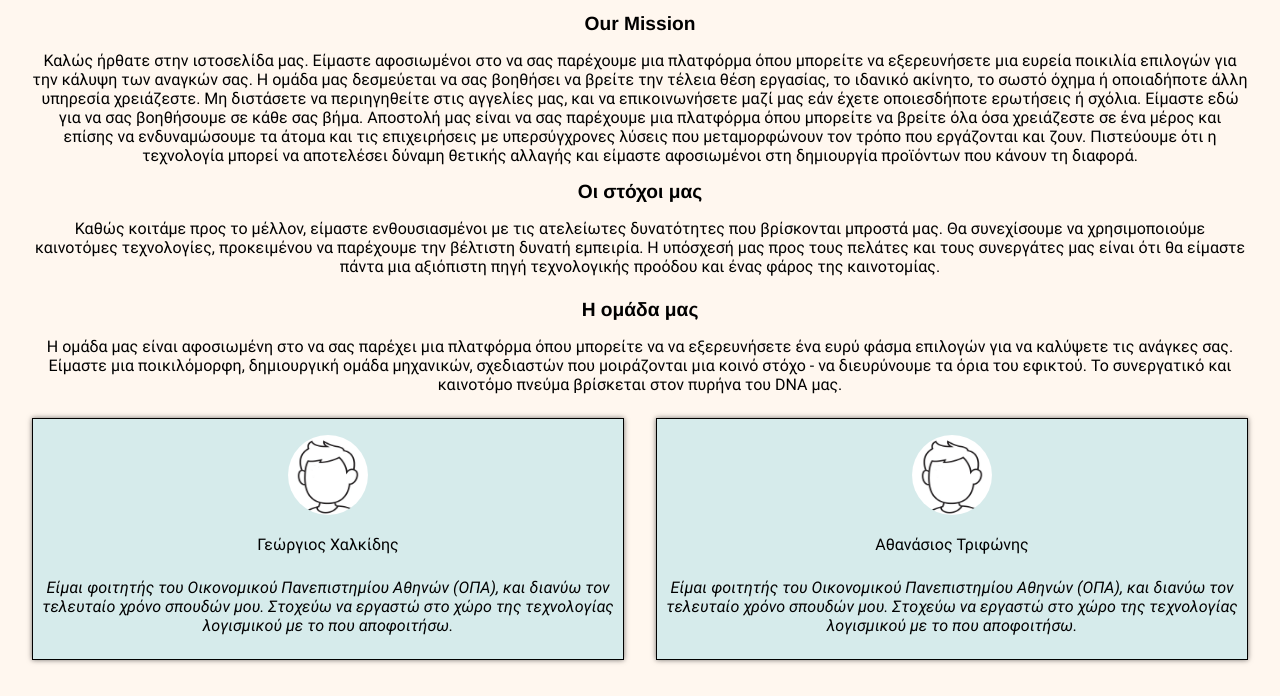
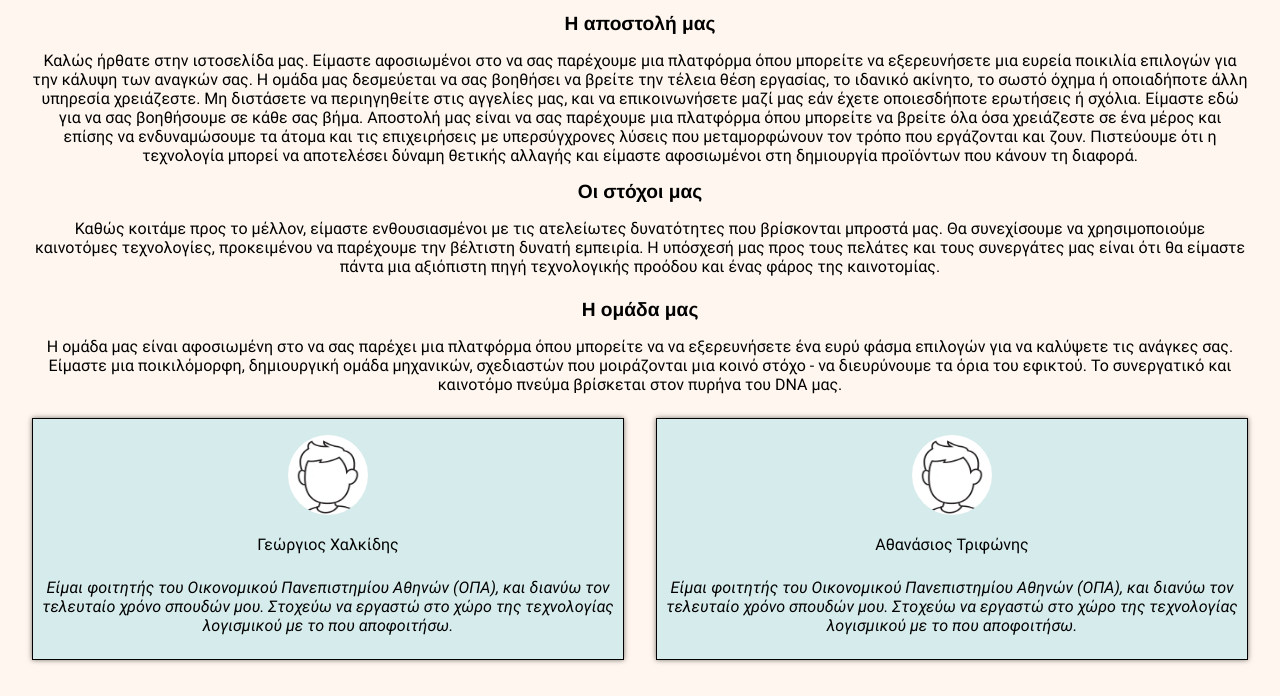
Before and after one commit to hvlkk/All-in-One-Listings, a website: page about.html in a window 1280 px wide. Shown: the part 104-800 px from the top of the page. Drawn offline with Linux system fonts and the light colour scheme.

Commit message:
translate about to Greek to match website content

```diff
--- a/about.html
+++ b/about.html
@@ -21,7 +21,7 @@
     <main class="about">
       <h1>Σχετικά με εμάς</h1>
       <section id="mission">
-        <h2>Our Mission</h2>
+        <h2>Η αποστολή μας</h2>
         <p>
           Καλώς ήρθατε στην ιστοσελίδα μας. Είμαστε αφοσιωμένοι στο να σας
           παρέχουμε μια πλατφόρμα όπου μπορείτε να εξερευνήσετε μια ευρεία
```
